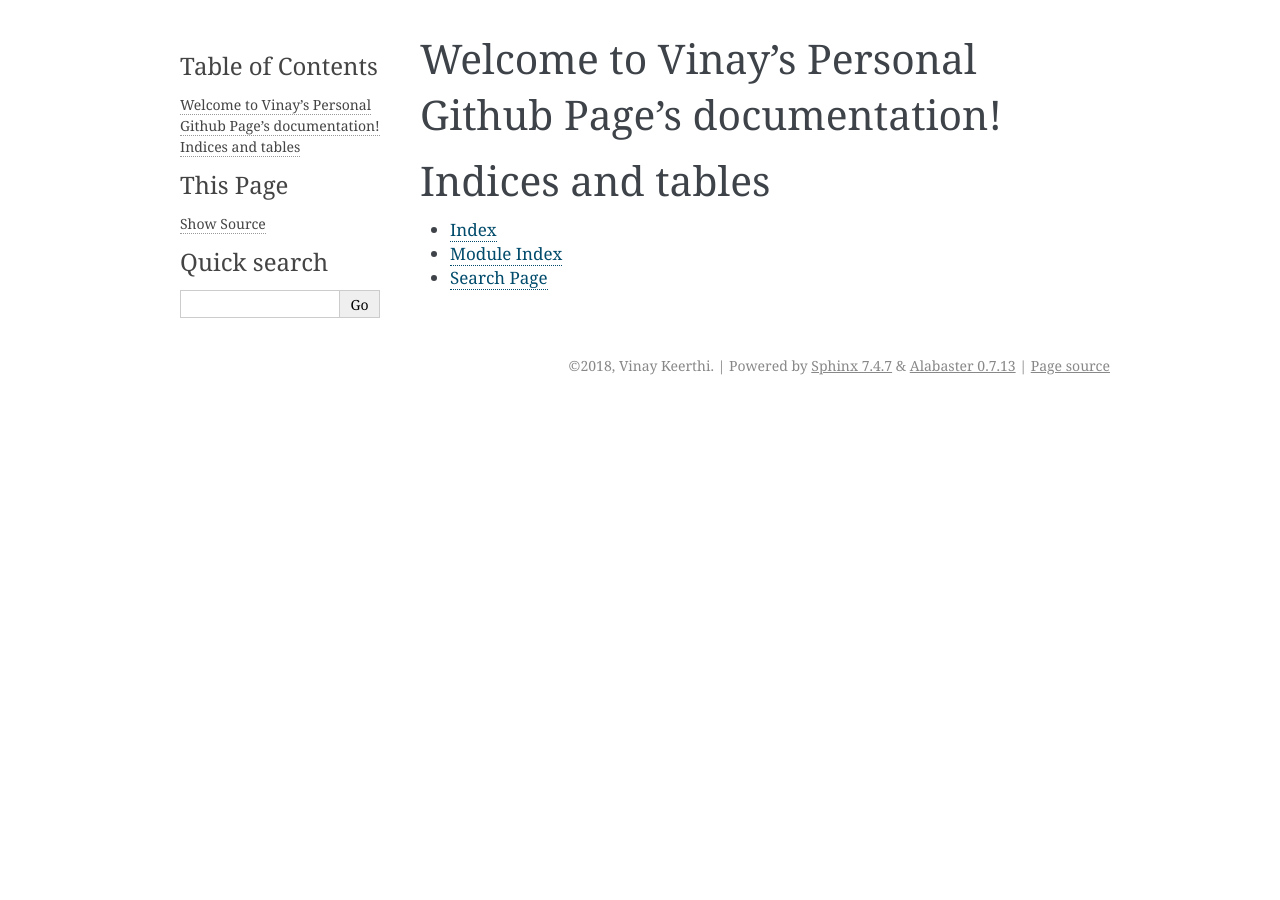
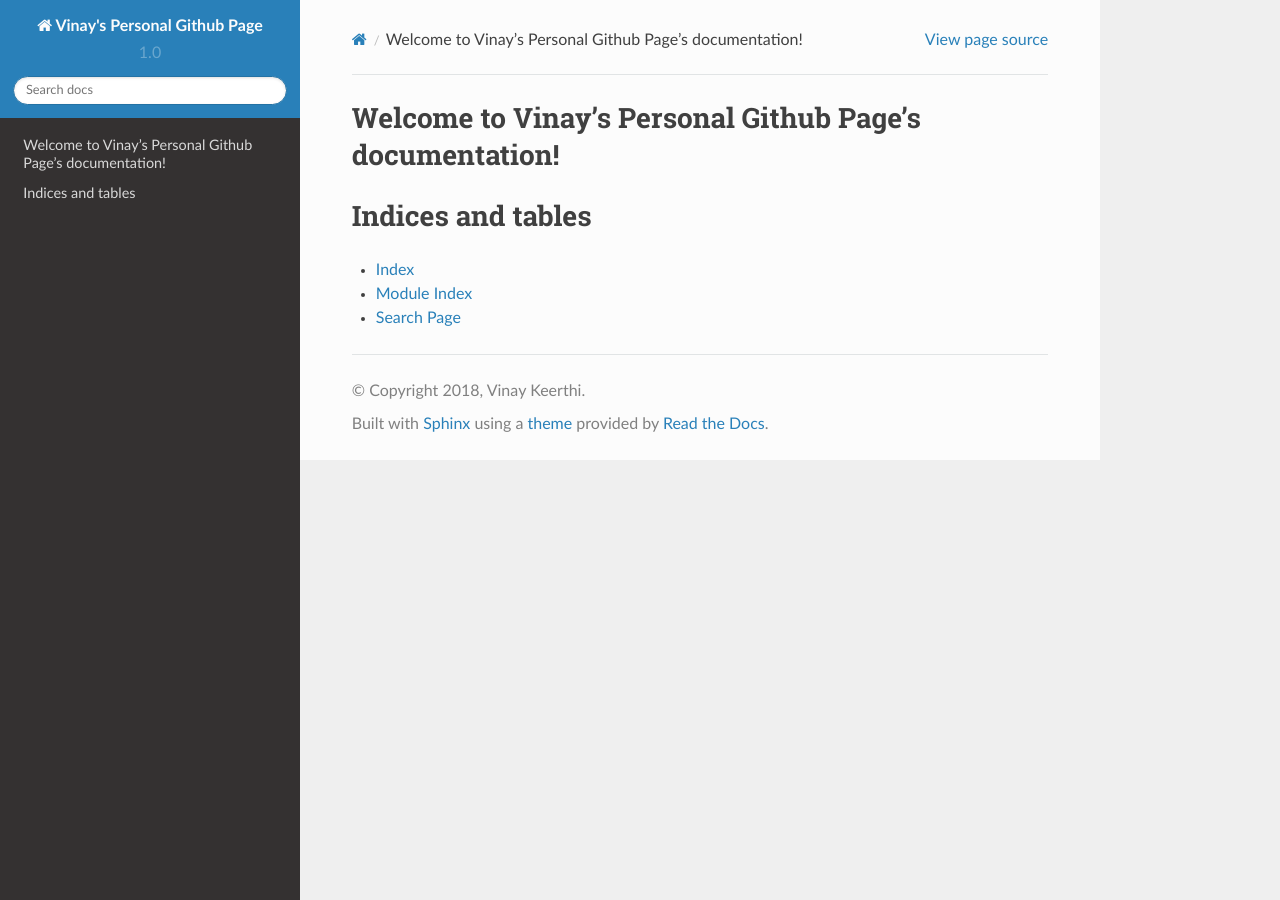
Before and after one commit to stonecharioteer/vinay87.github.io, a Sphinx documentation site: the page built from source/index.rst, in a window 1280 px wide. Built offline with Sphinx 7.4.7 and the Read the Docs theme 2.0.0, drawn with Linux system fonts in a browser that asks for light colours; formulas are drawn with MathJax 3.

Commit message:
Added additional pages with placeholders.

```diff
--- a/source/conf.py
+++ b/source/conf.py
@@ -24,9 +24,9 @@ copyright = '2018, Vinay Keerthi'
 author = 'Vinay Keerthi'
 
 # The short X.Y version
-version = ''
+version = '1.0'
 # The full version, including alpha/beta/rc tags
-release = '1.0'
+release = '1.0a'
 
 
 # -- General configuration ---------------------------------------------------
@@ -81,8 +81,23 @@ pygments_style = 'sphinx'
 # The theme to use for HTML and HTML Help pages.  See the documentation for
 # a list of builtin themes.
 #
-html_theme = 'alabaster'
-
+html_theme = 'sphinx_rtd_theme'
+html_theme_path = ["_themes", ]
+html_theme_options = {
+    # 'canonical_url': '',
+    # 'analytics_id': '',
+    'logo_only': False,
+    'display_version': True,
+    'prev_next_buttons_location': 'both',
+    'style_external_links': True,
+    'vcs_pageview_mode': 'blob',
+    # Toc options
+    'collapse_navigation': False,
+    'sticky_navigation': True,
+    'navigation_depth': -1,
+    'includehidden': True,
+    'titles_only': False
+}
 # Theme options are theme-specific and customize the look and feel of a theme
 # further.  For a list of options available for each theme, see the
 # documentation.
--- /dev/null
+++ b/source/projects.rst
@@ -0,0 +1,6 @@
+.. projects.rst
+
+Projects
+---------
+
+I'll document my projects here.
```
Also changed, not shown: source/blog.rst (added, +7 -0 lines), source/index.rst (+6 -1 lines), source/intro.rst (added, +23 -0 lines), source/random.rst (added, +7 -0 lines), source/resume.rst (added, +9 -0 lines).
